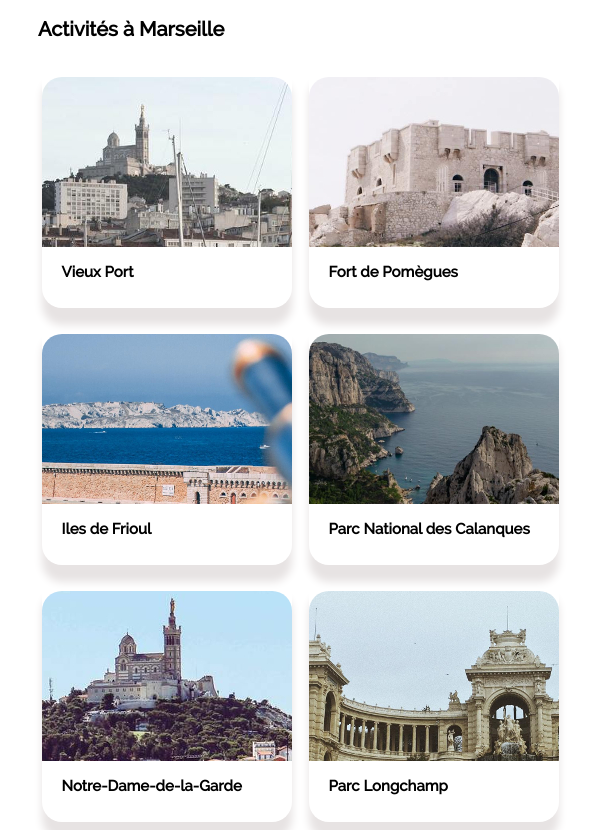
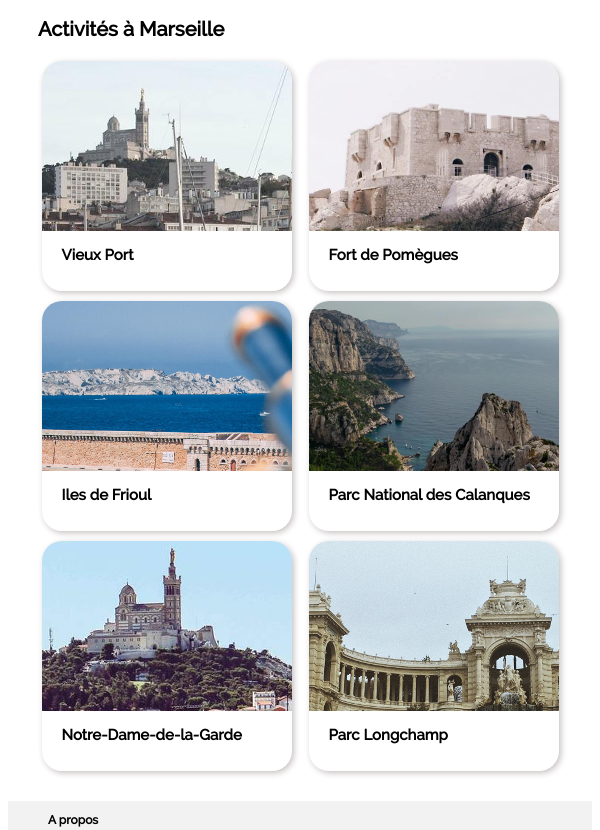
Before and after one commit to marineAV/MarineVriet_2_02092020, a plain HTML site: page index.html in a window 600 px wide. Shown: the part 2720-3550 px from the top of the page. Drawn offline with Linux system fonts and the light colour scheme.

Commit message:
projet terminé

```diff
--- a/index.html
+++ b/index.html
@@ -198,37 +198,37 @@
             <div class="activity">
                 <div class="pictitle1">
                     <a href="">
-                        <p class="boxbigpic"><img class="activbigpic" src="activites/vieuxport.jpg" alt="photo vieux port"/></p>
+                        <div class="boxbigpic"><img class="activbigpic" src="activites/vieuxport.jpg" alt="photo vieux port"/></div>
                         <p class="titleactivity">Vieux Port</p>
                     </a>
                 </div>
                 <div class="pictitle2">
                     <a href="">
-                        <p class="boxSpic"><img class="activpic" src="activites/pomegues.jpg" alt="photo pomegues"/></p>
+                        <div class="boxSpic"><img class="activpic" src="activites/pomegues.jpg" alt="photo pomegues"/></div>
                         <p class="titleactivity">Fort de Pomègues</p>
                     </a>
                 </div>
                 <div class="pictitle3">
                     <a href="">
-                        <p class="boxSpic"><img class="activpic" src="activites/frioul1.jpg" alt=" photo frioul"/></p>
+                        <div class="boxSpic"><img class="activpic" src="activites/frioul1.jpg" alt=" photo frioul"/></div>
                         <p class="titleactivity">Iles de Frioul</p>
                     </a>
                 </div>
                 <div class="pictitle4">
                     <a href="">
-                        <p class="boxbigpic"><img class="activbigpic" src="activites/calanques.jpg" alt="photo calanques"/></p>
+                        <div class="boxbigpic"><img class="activbigpic" src="activites/calanques.jpg" alt="photo calanques"/></div>
                         <p class="titleactivity">Parc National des Calanques</p>
                     </a>
                 </div>
                 <div class="pictitle5">
                     <a href="">
-                        <p class="boxSpic"><img class="activpic" src="activites/notredame.jpg" alt="photo notre dame de la garde"/></p>
+                        <div class="boxSpic"><img class="activpic" src="activites/notredame.jpg" alt="photo notre dame de la garde"/></div>
                         <p class="titleactivity">Notre-Dame-de-la-Garde</p>
                     </a>
                 </div>
                 <div class="pictitle6">
                     <a href="">
-                        <p class="boxSpic"><img class="activpic" src="activites/longchamp.jpg" alt="photo longchamp"/></p>
+                        <div class="boxSpic"><img class="activpic" src="activites/longchamp.jpg" alt="photo longchamp"/></div>
                         <p class="titleactivity">Parc Longchamp</p>
                     </a>
                 </div>
--- a/style.css
+++ b/style.css
@@ -558,22 +558,19 @@ h3{
     grid-row: 2/3;
 }
 .pictitle1, .pictitle2, .pictitle3, .pictitle4, .pictitle5,.pictitle6{
-    width: 275px;
-    border-radius: 20px 20px 20px 20px;
-    -moz-box-shadow: 0px 17px 8px #e7e3e3;
-    -webkit-box-shadow: 0px 17px 8px #e7e3e3;
-    -o-box-shadow: 0px 17px 8px #e7e3e3;
-    box-shadow: 0px 17px 8px #e7e3e3;
+    width: 265px;
+    box-shadow: 2px 2px 6px rgb(199, 192, 192);
+    border-radius: 20px;
 }
 .boxbigpic{
     height: 350px;
-    width: 275px;
+    width: 265px;
     overflow: hidden;
     border-top-right-radius: 20px;
     border-top-left-radius: 20px;
 }
 .boxSpic{
-    width: 275px;
+    width: 265px;
     height: 150px;
     overflow: hidden;
     border-top-left-radius: 20px;
@@ -606,10 +603,6 @@ h3{
     }
     .pictitle1, .pictitle2, .pictitle3, .pictitle4, .pictitle5, .pictitle6{
         width: 100%;
-        -moz-box-shadow: 0px 17px 8px #e7e3e3;
-        -webkit-box-shadow: 0px 17px 8px #e7e3e3;
-        -o-box-shadow: 0px 17px 8px #e7e3e3;
-        box-shadow: 0px 17px 8px #e7e3e3;
     }
 }
 @media screen and (min-width: 600px) and (max-width: 1000px){
@@ -660,12 +653,6 @@ h3{
         border-radius: 20px 20px 20px 20px;
         width: 250px;
         justify-self: center;
-    }
-    .pictitle1, .pictitle2, .pictitle3, .pictitle4, .pictitle5, .pictitle6{
-        -moz-box-shadow: 0px 17px 8px #e7e3e3;
-        -webkit-box-shadow: 0px 17px 8px #e7e3e3;
-        -o-box-shadow: 0px 17px 8px #e7e3e3;
-        box-shadow: 0px 17px 8px #e7e3e3;
     }
     .boxbigpic{
         height: 170px;
@@ -727,10 +714,6 @@ h3{
     }
     .pictitle1, .pictitle2, .pictitle3, .pictitle4, .pictitle5, .pictitle6{
         width: 100%;
-        -moz-box-shadow: 0px 17px 8px #e7e3e3;
-        -webkit-box-shadow: 0px 17px 8px #e7e3e3;
-        -o-box-shadow: 0px 17px 8px #e7e3e3;
-        box-shadow: 0px 17px 8px #e7e3e3;
     }
     .boxbigpic{
         height: 170px;
```
